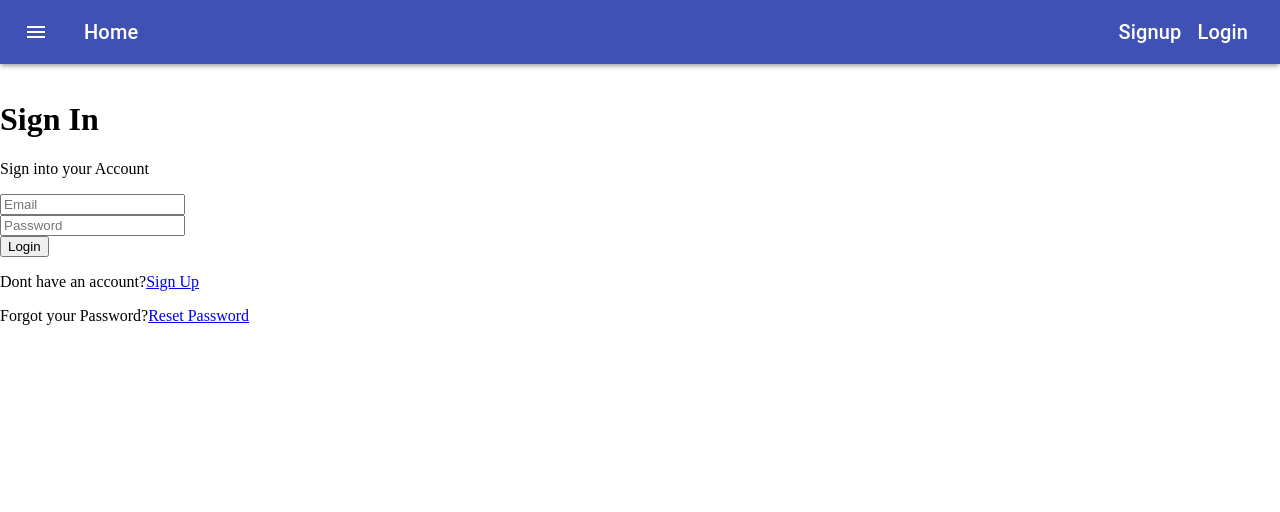
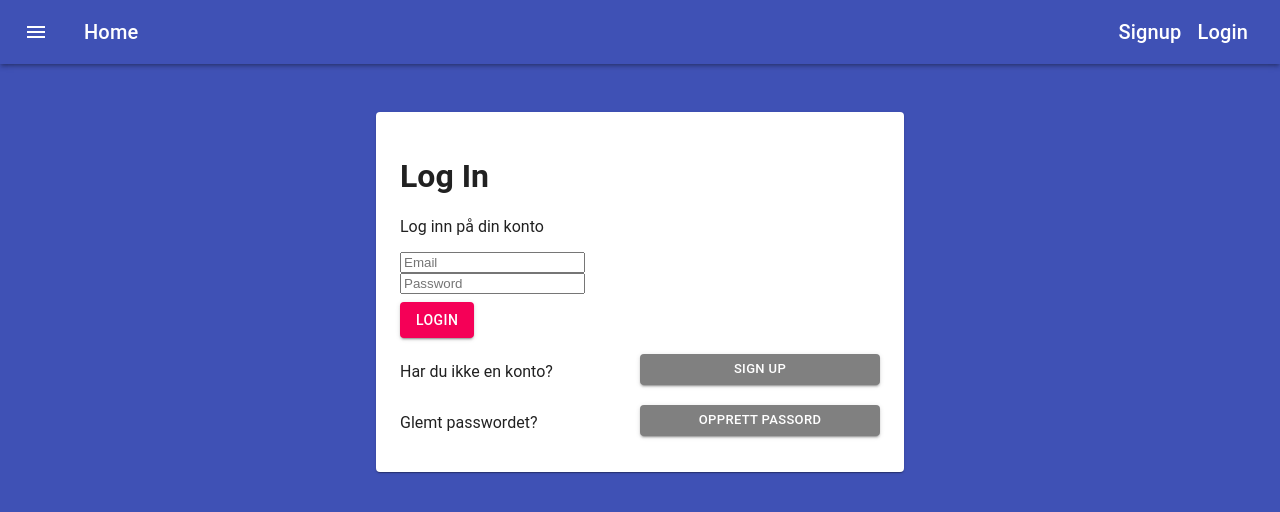
Before and after one commit to phajsi/LIM01, a React (Create React App) app in the folder frontend/: page /login in a window 1280 px wide. Shown: the top 512 px of the page. Built offline with nearby package versions, Linux system fonts and the light colour scheme.

Commit message:
Added styling to login

```diff
--- a/frontend/src/components/Navbar/Navbar.js
+++ b/frontend/src/components/Navbar/Navbar.js
@@ -41,8 +41,8 @@ const Navbar = ({ logout, isAuthenticated }) => {
   );
 
   return (
-    <div className={classes.root}>
-      <Box component={AppBar} boxShadow={3}>
+    <div>
+      <Box component={AppBar} boxShadow={3} className={classes.root}>
         <Toolbar>
           <IconButton
             edge="start"
--- a/frontend/src/components/Navbar/styles.js
+++ b/frontend/src/components/Navbar/styles.js
@@ -2,7 +2,7 @@ import { makeStyles } from '@material-ui/core/styles';
 
 const useStyles = makeStyles((theme) => ({
   root: {
-    height: '10%',
+    position: 'relative',
   },
   menuButton: {
     marginRight: theme.spacing(2),
--- a/frontend/src/containers/Home.js
+++ b/frontend/src/containers/Home.js
@@ -8,10 +8,11 @@ const useStyles = makeStyles((theme) => ({
   root: {
     alignItems: 'center',
     backgroundColor: '#3f51b5',
-    height: '100vh',
     color: 'beige',
+    height: '100%',
     flexDirection: 'column',
     padding: theme.spacing(3),
+    fontFamily: 'roboto, helvetica, arial, sansSerif',
   },
   buttonRight: {
     margin: theme.spacing(1),
@@ -20,9 +21,9 @@ const useStyles = makeStyles((theme) => ({
   },
   buttonLeft: {
     margin: theme.spacing(1),
+    marginLeft: 0,
   },
   infoBox: {
-    marginTop: theme.spacing(1),
     margin: 'auto',
     padding: theme.spacing(2),
     width: '50%',
@@ -32,9 +33,7 @@ const useStyles = makeStyles((theme) => ({
     margin: 'auto',
     padding: theme.spacing(2),
     width: '50%',
-  },
-  img: {
-    maxSize: '40vh',
+    maxWidth: '20vh',
   },
 }));
 
@@ -65,7 +64,7 @@ const Home = () => {
         </Button>
       </div>
       <div className={classes.imgBox}>
-        <img src={dame} alt="woman" className={classes.img} />
+        <img src={dame} alt="woman" />
       </div>
     </div>
   );
--- a/frontend/src/containers/Login.js
+++ b/frontend/src/containers/Login.js
@@ -1,9 +1,39 @@
 import React, { useState } from 'react';
 import { Link, Redirect } from 'react-router-dom';
+import { makeStyles } from '@material-ui/core/styles';
+import { Button, Grid, Paper } from '@material-ui/core';
 import { connect } from 'react-redux';
 import { login } from '../actions/auth';
 
+const useStyles = makeStyles((theme) => ({
+  root: {
+    alignItems: 'center',
+    height: '100vh',
+    backgroundColor: '#3f51b5',
+    flexDirection: 'column',
+    padding: theme.spacing(3),
+    fontFamily: 'roboto, helvetica, arial, sansSerif',
+  },
+  infoBox: {
+    marginTop: theme.spacing(3),
+    margin: 'auto',
+    padding: theme.spacing(3),
+    width: '60vh',
+  },
+  button: {
+    margin: theme.spacing(1),
+    marginLeft: 0,
+  },
+  secondaryButton: {
+    margin: theme.spacing(1),
+    marginLeft: 0,
+    backgroundColor: 'gray',
+    color: 'white',
+  },
+}));
+
 const Login = ({ login, isAuthenticated }) => {
+  const classes = useStyles();
   const [formData, setFormData] = useState({
     email: '',
     password: '',
@@ -25,9 +55,10 @@ const Login = ({ login, isAuthenticated }) => {
   }
 
   return (
-    <div>
-      <h1>Sign In</h1>
-      <p>Sign into your Account</p>
+    <div className={classes.root}>
+      <Paper className={classes.infoBox}>
+        <h1>Log In</h1>
+        <p>Log inn på din konto</p>
         <form onSubmit={(e) => onSubmit(e)}>
           <div>
             <input
@@ -50,16 +81,49 @@ const Login = ({ login, isAuthenticated }) => {
               required
             />
           </div>
-        <button type="submit">Login</button>
+          <Button
+            variant="contained"
+            color="secondary"
+            className={classes.button}
+          >
+            Login
+          </Button>
         </form>
-      <p>
-        Dont have an account?
-        <Link to="/signup">Sign Up</Link>
-      </p>
-      <p>
-        Forgot your Password?
-        <Link to="/reset-password">Reset Password</Link>
-      </p>
+        <Grid container>
+          <Grid item xs={6}>
+            <p> Har du ikke en konto? </p>
+          </Grid>
+          <Grid item xs={6}>
+            <Button
+              component={Link}
+              to="/signup"
+              variant="contained"
+              fullWidth
+              size="small"
+              className={classes.secondaryButton}
+            >
+              Sign Up
+            </Button>
+          </Grid>
+        </Grid>
+        <Grid container>
+          <Grid item xs={6}>
+            <p> Glemt passwordet? </p>
+          </Grid>
+          <Grid item xs={6}>
+            <Button
+              component={Link}
+              to="/reset-password"
+              variant="contained"
+              fullWidth
+              size="small"
+              className={classes.secondaryButton}
+            >
+              Opprett passord
+            </Button>
+          </Grid>
+        </Grid>
+      </Paper>
     </div>
   );
 };
```
Lines whose indentation alone changed are shown as unchanged.
